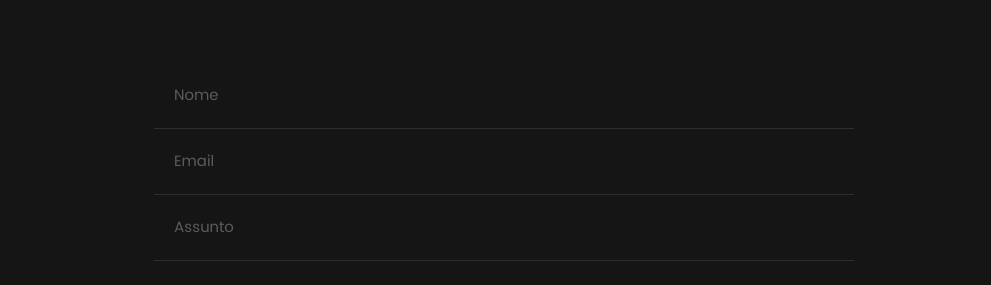
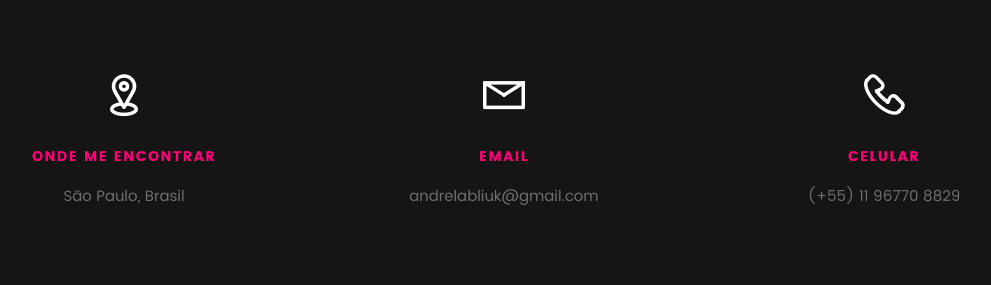
Before and after one commit to alabliuk/alabliuk.github.io, a plain HTML site: page index.html in a window 1280 px wide. Shown: the part 5248-5533 px from the top of the page, without its empty margins (136-1127 px from the left). Drawn offline with Linux system fonts and the light colour scheme; files whose address does not match are found by name.

Commit message:
Disable the sendmail

```diff
--- a/index.html
+++ b/index.html
@@ -608,14 +608,14 @@
 
 						<div class="en">
 							<div class="timeline-header">
-								<h3><a href="https://itapevi.sp.gov.br/">Prefeitura de Itapevi</a></h3>
+								<h3><a href="https://itapevi.sp.gov.br/">Itapevi City Council</a></h3>
 								<p>June 2010 - May 2011</p>
 							</div>
 						</div>
 
 						<div class="br">
 							<div class="timeline-header">
-								<h3><a href="https://itapevi.sp.gov.br/">Itapevi City Council</a></h3>
+								<h3><a href="https://itapevi.sp.gov.br/">Prefeitura de Itapevi</a></h3>
 								<p>Junho 2010 - Maio 2011</p>
 							</div>
 						</div>
@@ -752,15 +752,10 @@
 		</div> <!-- /section-intro -->
 
 		<!-- SEND E-MAIL -->
-
-		<div class="row contact-form">
-
+		<!-- <div class="row contact-form">
 			<div class="col-twelve">
-
-				<!-- form -->
 				<form id="javascript_form">
 					<fieldset>
-
 						<div class="form-field">
 							<input name="contactName" type="text" id="contactName" placeholder="Name" value=""
 								minlength="2" required="">
@@ -780,10 +775,9 @@
 							<button class="submitform" id="js_send">Submit</button>
 						</div>
 					</fieldset>
-				</form> <!-- Form End -->
+				</form>
 			</div>
-		</div>
-
+		</div> -->
 		<!-- /SEND E-MAIL -->
 
 		<div class="row contact-info">
```
